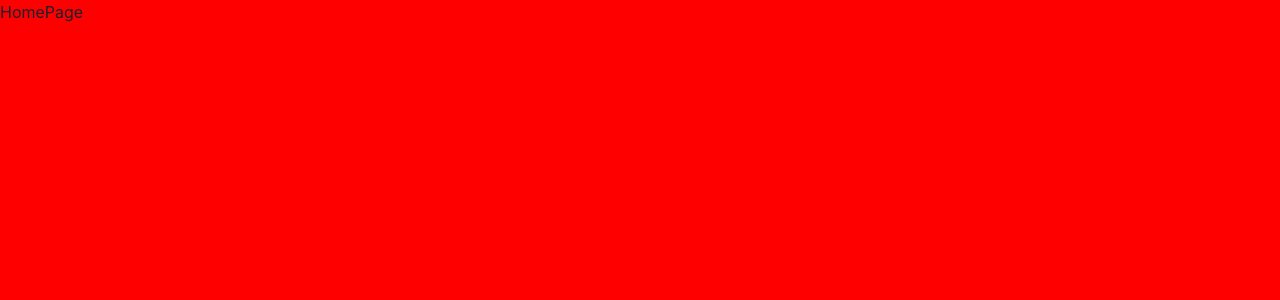
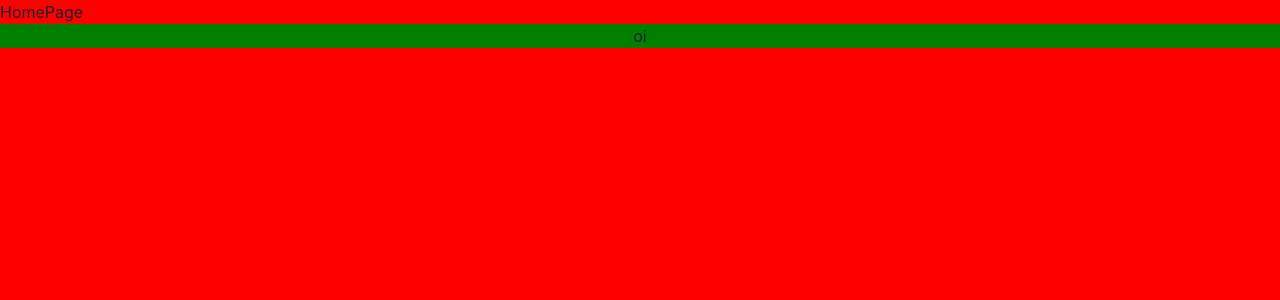
Before and after one commit to marcelo1811/checkout-builder-v1, a React (Create React App) app: page / in a window 1280 px wide. Shown: the top 300 px of the page. Built offline with nearby package versions, Linux system fonts and the light colour scheme.

Commit message:
feat: add Rowblocl

```diff
--- /dev/null
+++ b/src/blocks/RowBlock.tsx
@@ -0,0 +1,28 @@
+import { Box } from "@chakra-ui/layout";
+import { ReactNode } from "react";
+
+interface IRowBlockProps {
+  containerStyles?: any;
+  backgroundColor: string;
+  height?: string;
+  children: ReactNode
+}
+
+export function RowBlock({ containerStyles, backgroundColor, height, children }: IRowBlockProps) {
+  return (
+    <Box
+      bg={backgroundColor}
+      height={height}
+      style={containerStyles}
+      width='100%'
+      minHeight='auto'
+      display='flex'
+      flexDirection='row'
+      flexWrap='wrap'
+      justifyContent='space-around'
+      alignItems='center'
+    >
+      {children}
+    </Box>
+  )
+}
--- a/src/pages/HomePage/index.tsx
+++ b/src/pages/HomePage/index.tsx
@@ -1,7 +1,10 @@
 import { Box, Text } from "@chakra-ui/layout";
-import { Container } from "@chakra-ui/react";
+import { RowBlock } from "blocks/RowBlock";
+import { useState } from "react";
 
 export function HomePage() {
+  const [cards, setCards] = useState<any[]>([]);
+
   return (
     <Box
       bg='red'
@@ -9,6 +12,11 @@ export function HomePage() {
       width='100vw'
     >
       <Text>HomePage</Text>
+      <RowBlock
+        backgroundColor='green'
+      >
+        <Text>oi</Text>
+      </RowBlock>
     </Box>
   )
 }
```
Also changed, not shown: src/blocks/CardBlock.tsx (added, +15 -0 lines).
